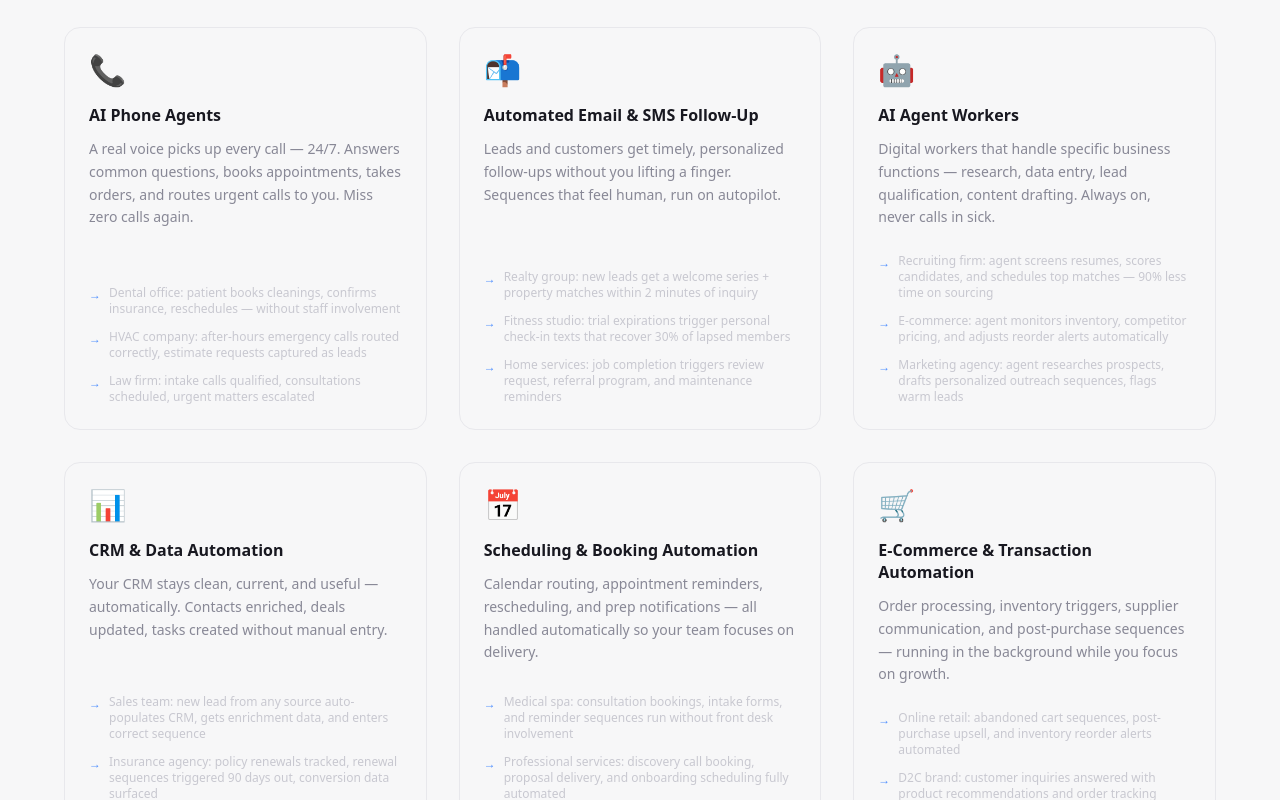
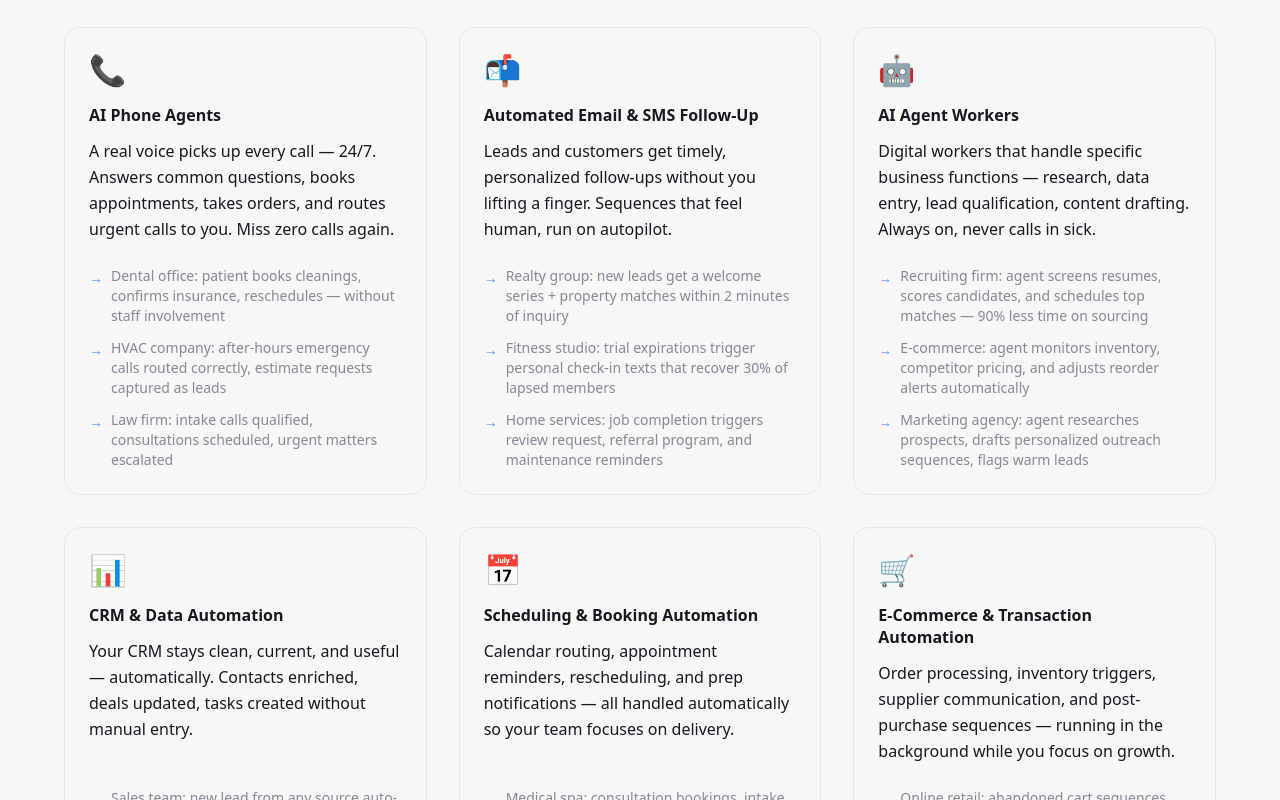
Before and after one commit to MagicShow/hyper, a Next.js app: page /ai-automation-services in a window 1280 px wide. Shown: the part 900-1700 px from the top of the page. Built offline with nearby package versions, Linux system fonts and the light colour scheme.

Commit message:
Improve readability: enlarge and darken service card text

```diff
--- a/app/ai-automation-services/page.tsx
+++ b/app/ai-automation-services/page.tsx
@@ -166,10 +166,10 @@ function ExampleAutomations() {
             <div key={title} className="flex flex-col p-6 rounded-2xl border border-gray-20 hover:border-accent transition-colors">
               <div className="text-3xl mb-4">{icon}</div>
               <h3 className="font-semibold text-gray-90 mb-3 leading-snug">{title}</h3>
-              <p className="text-sm text-gray-50 leading-relaxed mb-6">{description}</p>
+              <p className="text-base text-gray-70 leading-relaxed mb-6">{description}</p>
               <div className="mt-auto space-y-3">
                 {examples.map((ex) => (
-                  <div key={ex} className="flex items-start gap-2 text-xs text-gray-30">
+                  <div key={ex} className="flex items-start gap-2 text-sm text-gray-50">
                     <span className="text-accent shrink-0 mt-0.5">→</span>
                     <span>{ex}</span>
                   </div>
```
